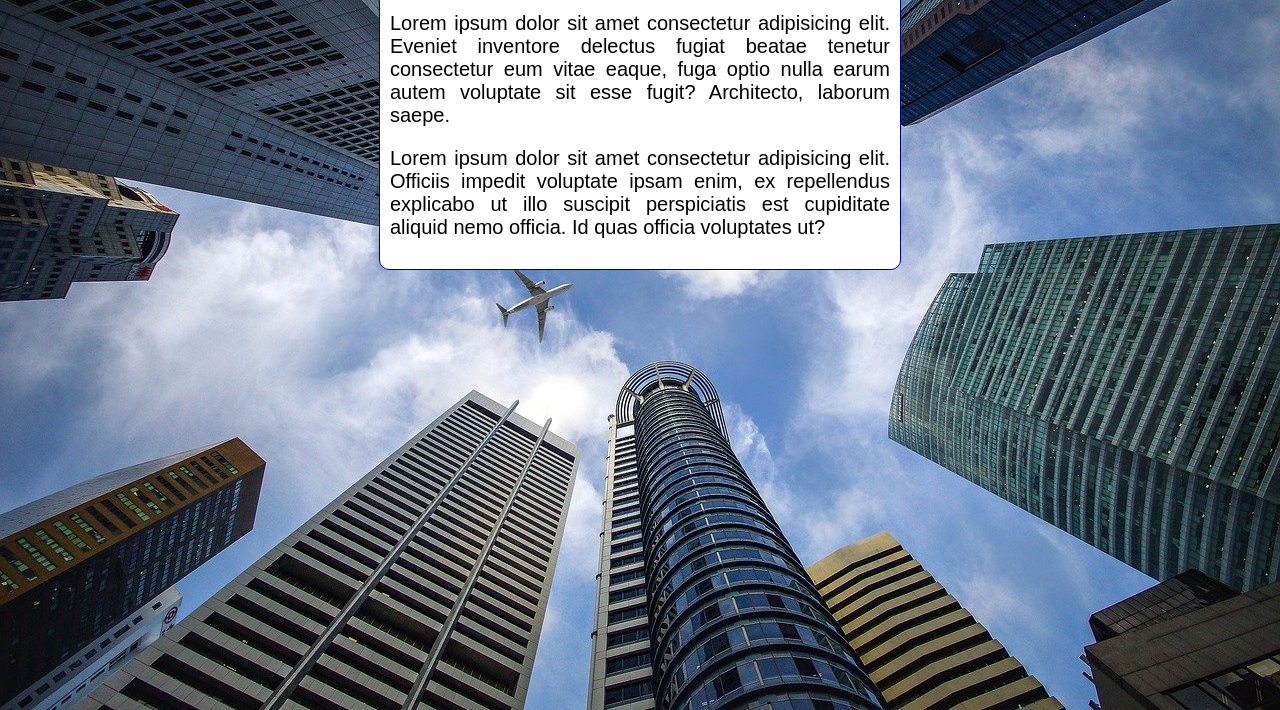
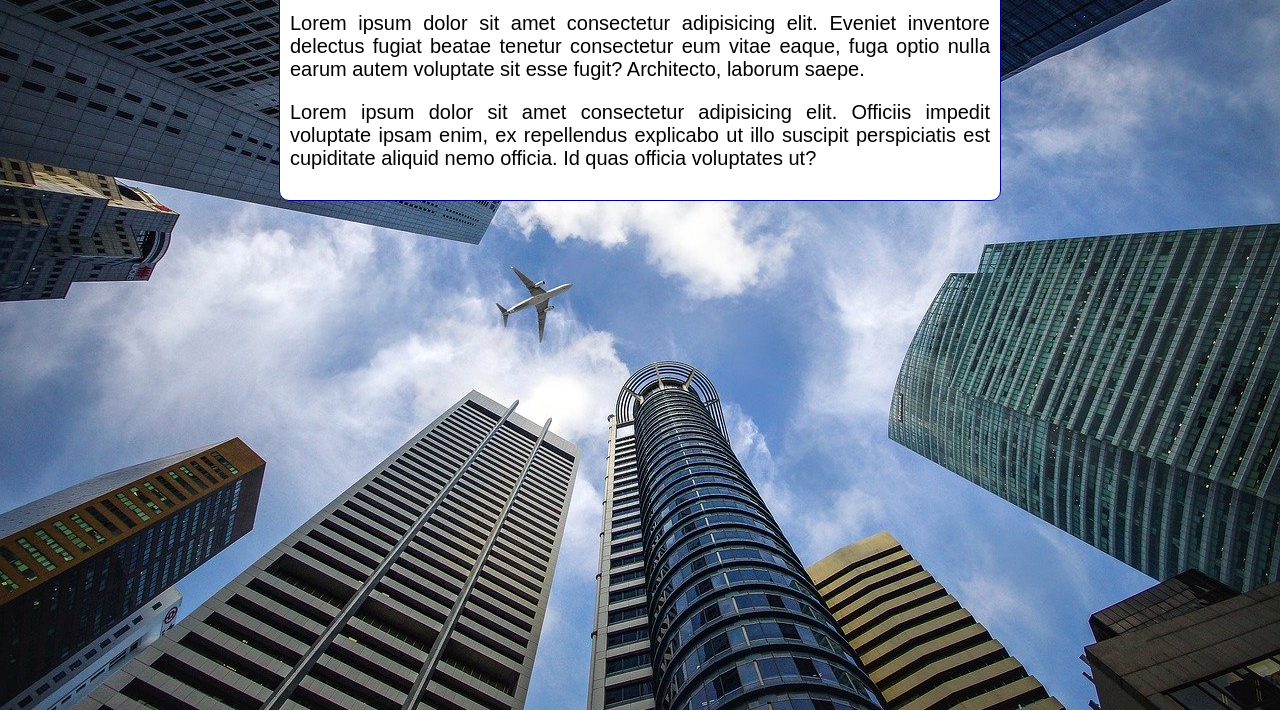
Before and after one commit to Math-LM/HTML-CSS, a plain HTML site: page Exercicios/Ex22/fundo006.html in a window 1280 px wide. Shown: the part 106-816 px from the top of the page. Drawn offline with Linux system fonts and the light colour scheme; files that its build step writes are made by us from their sources.

Commit message:
Atualição do cap 19

```diff
--- a/Exercicios/Ex22/fundo006.html
+++ b/Exercicios/Ex22/fundo006.html
@@ -4,7 +4,7 @@
     <meta charset="UTF-8">
     <meta http-equiv="X-UA-Compatible" content="IE=edge">
     <meta name="viewport" content="width=device-width, initial-scale=1.0">
-    <title>Document</title>
+    <title>Fundo fixo de tela</title>
     <link rel="stylesheet" href="style.css">
     <style>
         *{
@@ -12,15 +12,24 @@
         }
         body{
             height: 100vh; /*Se não estiver com essa configuração, irá atrabaplhar para configurar a imagem de fundo por todo o site*/
-            background-color: black;
+           /* background-color: black;
             background-image: url('imagens/wallpaper002.jpg');
             background-repeat: no-repeat;
             background-position: center top;
-            background-size: cover; /*É tamanho100% largura100% configuração distorcida*/
+            background-size: cover; /*É tamanho100% largura100% configuração distorcida
+            background-attachment: fixed;
+            */
+
+            /*Shorthand - background
+                color > image > position > repeat > [size] size não está funcionando ainda ná pratica> attachement
+            */
+
+            background: black url('imagens/wallpaper002.jpg') center center no-repeat fixed;
+            background-size: cover;
         }
         main{
             background-color: white;
-            width: 500px;
+            max-width: 700px;
             padding: 10px;
             margin: auto;
             border: 1px solid darkblue;
```
